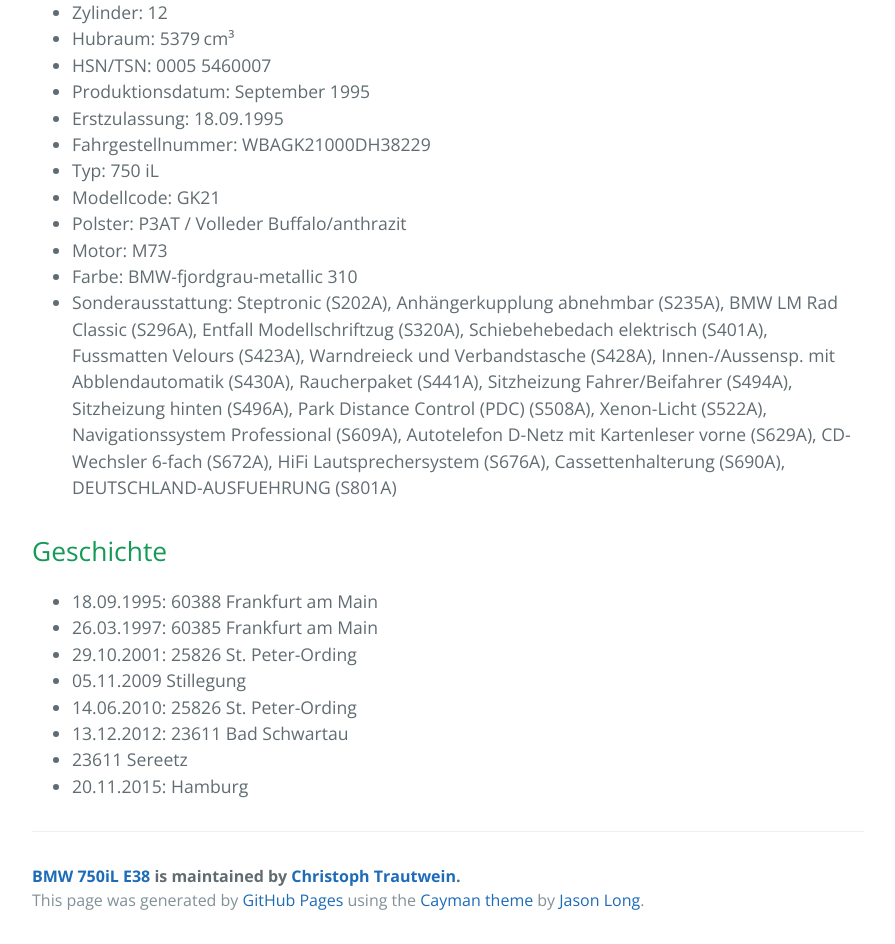
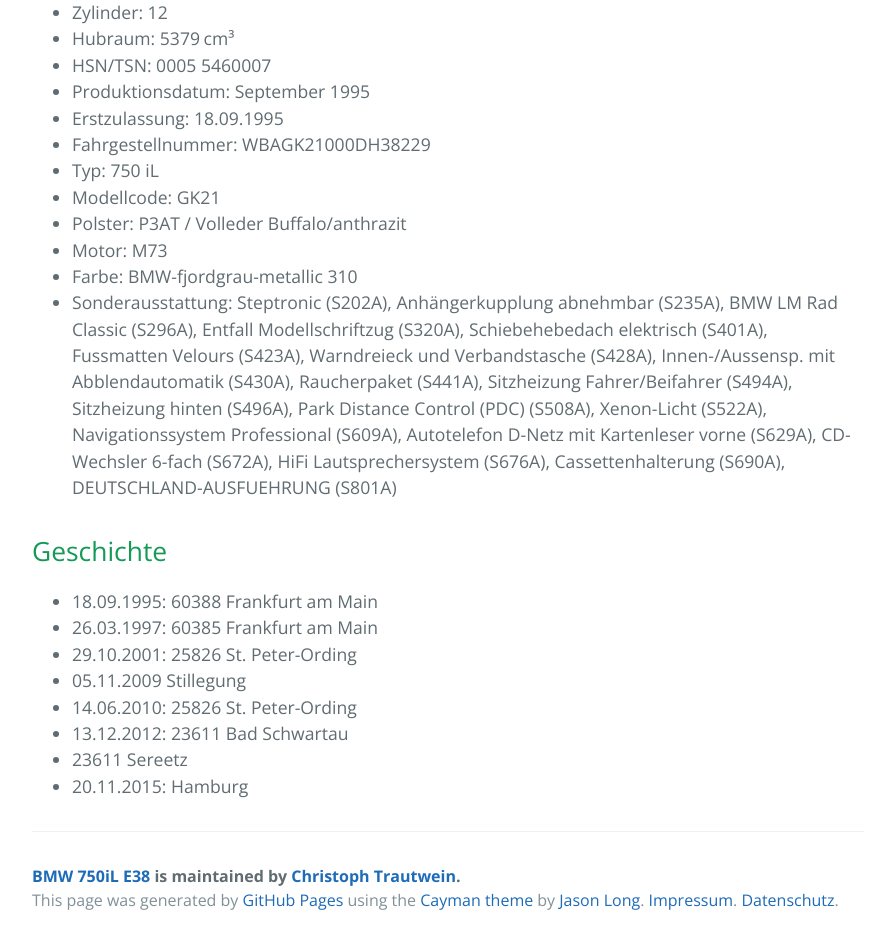
Before and after one commit to trautw/BMW750iL, a Jekyll site: the page built from docs/index.md, in a window 1280 px wide. Shown: the part 836-1780 px from the top of the page, without its empty margins (192-1087 px from the left). Built offline with Jekyll 4.4.1, drawn with Linux system fonts in a browser that asks for light colours.

Commit message:
+ impressum, datenschutz

```diff
--- a/docs/_includes/page-footer.html
+++ b/docs/_includes/page-footer.html
@@ -1,4 +1,6 @@
 <footer class="site-footer">
   <span class="site-footer-owner"><a href="{{ site.url }}">{{ site.title }}</a> is maintained by <a href="{{ site.author.url }}">{{ site.author.name }}</a>.</span>
   <span class="site-footer-credits">This page was generated by <a href="https://pages.github.com">GitHub Pages</a> using the <a href="https://github.com/pietromenna/jekyll-cayman-theme">Cayman theme</a> by <a href="http://github.com/jasonlong">Jason Long</a>.</span>
+  <span class="site-footer-credits"><a href="{{ site.url }}/BMW750iL/impressum/">Impressum</a>.</span>
+  <span class="site-footer-credits"><a href="{{ site.url }}/BMW750iL/datenschutz/">Datenschutz</a>.</span>
 </footer>
```
